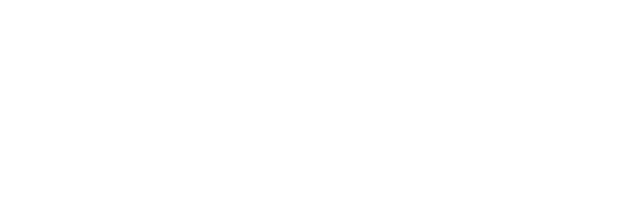
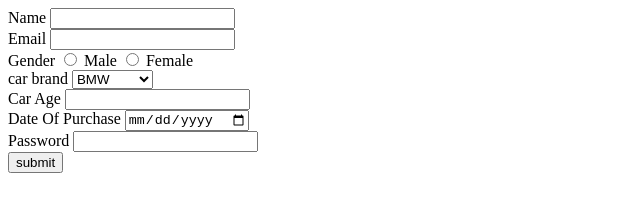
Before and after one commit to acciojob/car-insurance-form-KarthikSwaminathan, a website: page main.html in a window 1280 px wide. Shown: the whole page, without its empty margins (0-640 px from the left). Drawn offline with Linux system fonts and the light colour scheme.

Commit message:
created a submission

```diff
--- a/main.html
+++ b/main.html
@@ -8,6 +8,41 @@
 
 <body>
 	<!-- the entire body must be written by student -->
+	<form method="post" action="">
+		<label for="name"> Name</label>
+		<input id="name" type="text">
+		<br>
+		<label for="email"> Email</label>
+		<input id="email" type="email">
+		<br>
+		<label for="gender">Gender</label>
+		<input type="radio" name="gender" value="male">
+		<label>Male</label>
+		<input type="radio" name="gender" value="female">
+		<label>Female</label>
+		<br>
+		<label for="cars">car brand</label>
+		<select id="cars">
+		  <option value="volvo">BMW</option>
+		  <option value="saab">Audi</option>
+		  <option value="opel">Mercedez</option>
+		</select>
+		<br>
+		<label for="carage">Car Age</label>
+		<input type="number" id="carage">
+		<br>
+		<label for="dop">Date Of Purchase</label>
+		<input type="date" id="dop">
+		<br>
+		<label for="password">Password</label>
+		<input type="password" id="password">
+		<br>
+		<input type="submit" value="submit">
+
+
+
+
+	</form>
     <script type="text/javascript" src="./script.js">
 </script>
 
```
